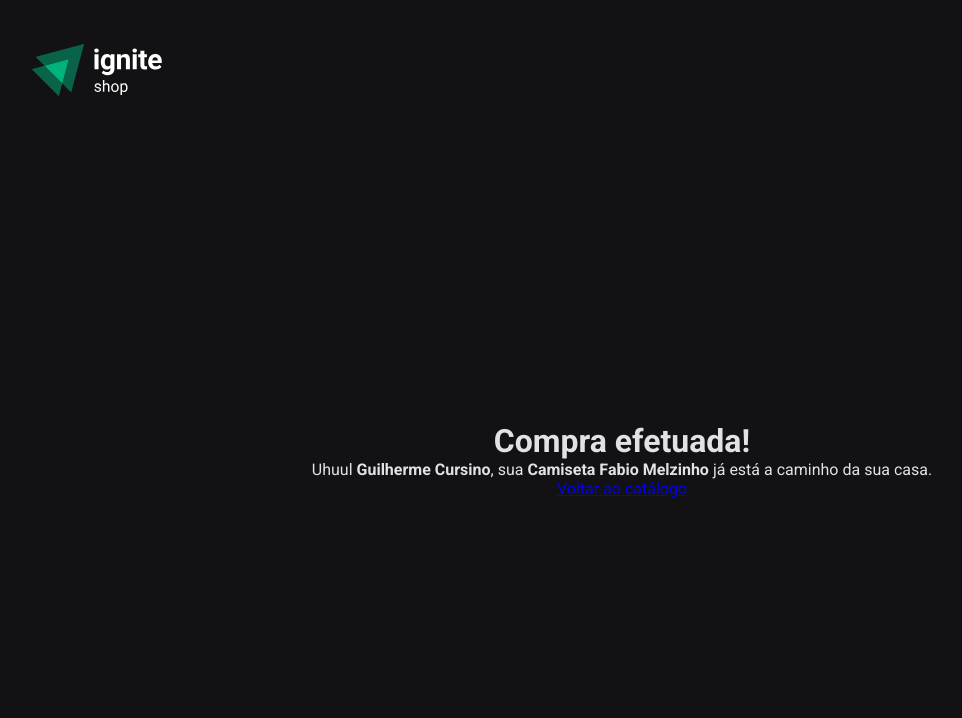
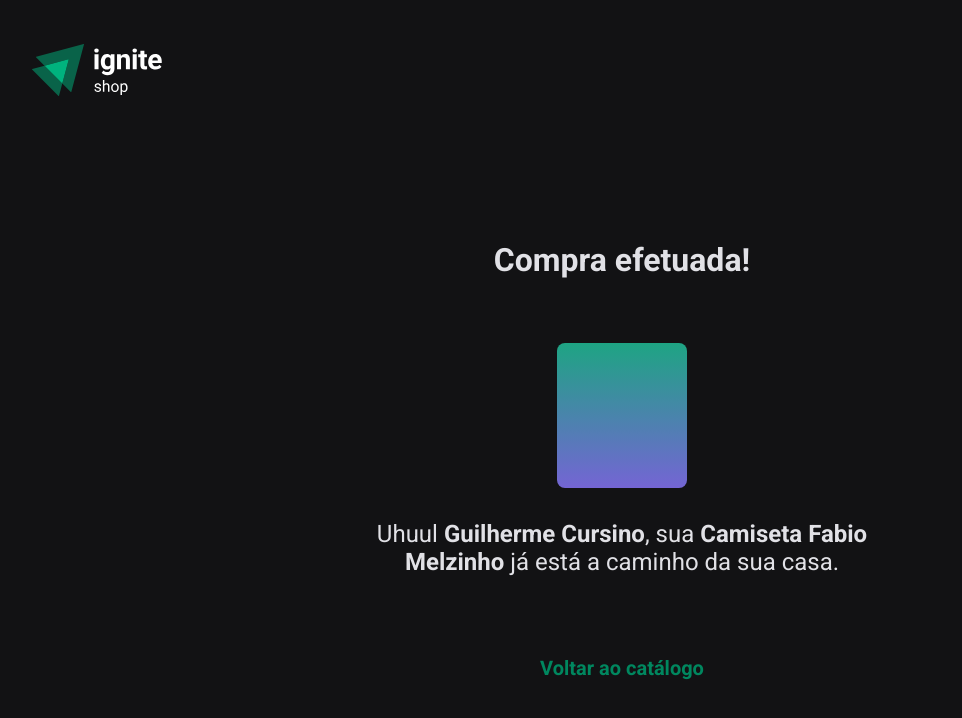
Before and after one commit to GRCursino/ignite_shop, a Next.js app: page /success in a window 1280 px wide. Shown: the top 718 px of the page, without its empty margins (18-980 px from the left). Built offline with nearby package versions, Linux system fonts and the light colour scheme.

Commit message:
added structure success page

```diff
--- a/src/styles/pages/success.ts
+++ b/src/styles/pages/success.ts
@@ -7,9 +7,49 @@
   alignItems: 'center',
   justifyContent: 'center',
   margin: '0 auto',
-  height: 656
+  height: 656,
+
+  h1: {
+    fontSize: '$2xl',
+    color: '$gray100'
+  },
+
+  p:{
+    fontSize: '$xl',
+    color: '$gray100',
+    maxWidth: 560,
+    textAlign: 'center',
+    marginTop: '2rem'
+  },
+
+  a: {
+    marginTop:'5rem',
+    display: 'block',
+    color: '$green500',
+    fontSize: '$lg',
+    fontWeight: 'bold',
+    textDecoration: 'none',
+
+    '&:hover': {
+      color: '$green300'
+    }
+  }
 })
 
 export const ImageContainer = styled('div', {
+  width: '100%',
+  maxWidth: 130,
+  height: 145,
+  background: 'linear-gradient(180deg, #1ea483 0%, #7465d4 100%)',
+  borderRadius: 8,
+  padding: '0.25rem',
+  marginTop: '4rem',
 
+  display: 'flex',
+  alignItems: 'center',
+  justifyContent: 'center',
+
+  img: {
+    objectFit: 'cover'
+  }
 })
```
